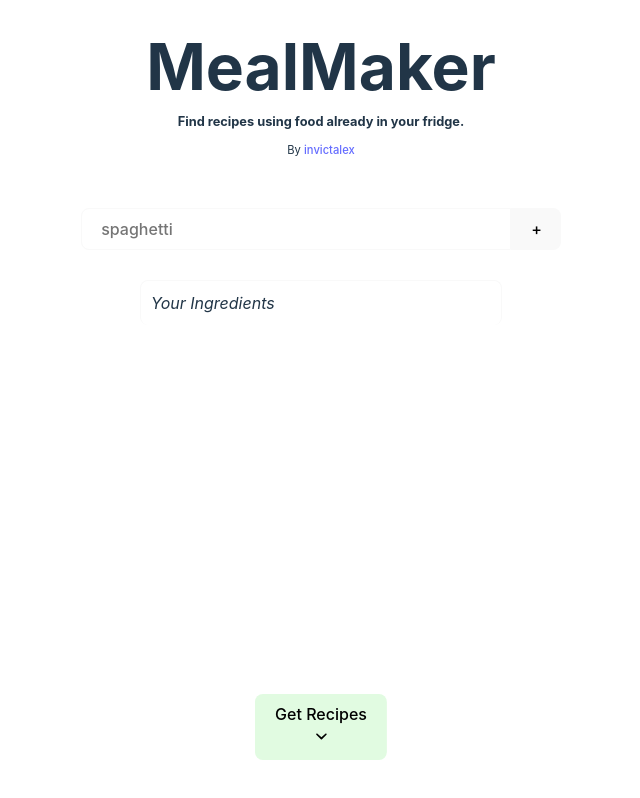
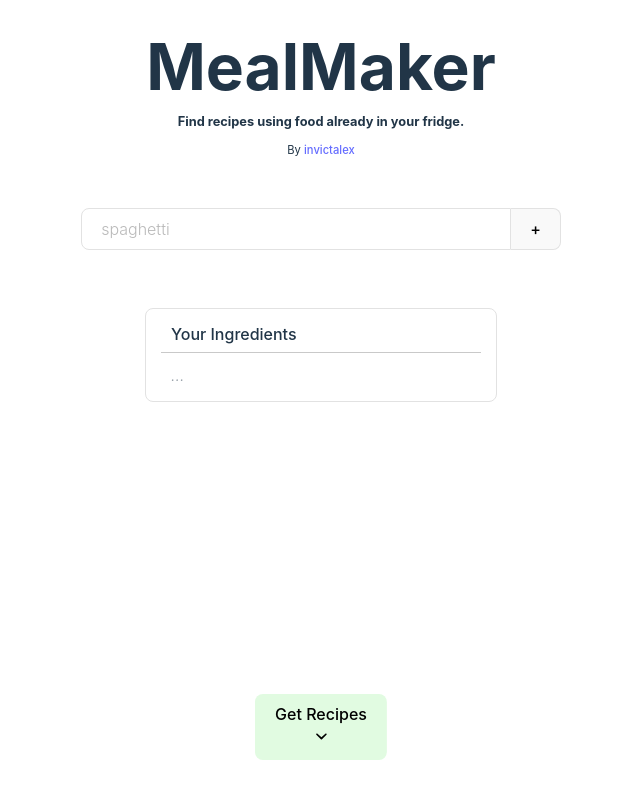
Before and after one commit to invictalex/food-finder, a React (Vite) app: page / in a window 1280 px wide. Shown: the whole page, without its empty margins (319-959 px from the left). Built offline with nearby package versions, Linux system fonts and the light colour scheme.

Commit message:
Finish cleanup

```diff
--- a/src/App.css
+++ b/src/App.css
@@ -58,7 +58,7 @@ section
 .user-input
 {
     border-radius: 8px 0px 0px 8px;
-    border: 1px solid #f9f9f9;
+    border: 1px solid #e2e2e2;
     padding: 0.6em 1.2em;
     font-size: 1em;
     font-weight: 500;
@@ -70,6 +70,8 @@ section
 button.plus{
   width: 50px;
   border-radius: 0px 8px 8px 0px;
+  border: solid 1px #e2e2e2;
+  border-left: 0;
 
 }
 
@@ -82,19 +84,18 @@ button.plus{
 
 .ingredients-list{
   margin: 30px auto;
-  width: 45%;
+  width: 40%;
   height: 60%;
   border-radius: 8px;
-  border: solid 1px #f9f9f9;
-  border-bottom: none;
+  border: solid 1px #e2e2e2;
   transition: 0.3s;
   list-style-type: none;
-  padding: 0;
+  padding: 7px 15px 4px 15px;
+  overflow: hidden;
+
 
 
 }
-
-
 
 .ingredients-placeholder, .ingredients-list-item
 {
@@ -102,22 +103,43 @@ button.plus{
   text-transform: capitalize;
   text-decoration: none;
   padding: 10px;
+
+}
+
+.ingredients-list-title
+{
+  text-align: start;
+  text-transform: capitalize;
+  text-decoration: none;
+  padding: 6px 10px 6px 10px;
+  display: flex;
+  justify-content: space-between;
+  transition: color 0.3s;
+  border-bottom: 1px solid #c9c9c9;
+  font-weight: 500;
+}
+.ingredients-placeholder
+{
+  border-bottom: none;
 }
 
 .ingredients-list-item
 {
 
-  border-bottom: 1px solid #f9f9f9;
+  border-bottom: 1px solid #e2e2e2;
   display: flex;
   justify-content: space-between;
-  transition: 0.5s;
+  transition: opacity 0.3s;
 
+}
+.ingredients-list-item:last-of-type
+{
+  border-bottom: none;
 }
 .ingredients-list-item:hover
 {
   cursor: pointer;
-  color: black;
-  background-color: #f9f9f9;
+  opacity: 0.6;
 }
 .ingredients-list-item:hover img.cancel
 {
@@ -140,3 +162,20 @@ img.cancel
   bottom: 5%;
   background-color:rgb(225, 251, 225)
 }
+
+
+input::placeholder, .ingredients-placeholder
+{
+  opacity: 0.5;
+  font-weight: 300;
+}
+
+p.notification
+{
+  margin: 0;
+  height: 20px;
+  font-size: 0.9em;
+  color:crimson;
+  padding-top: 8px;
+
+}
--- a/src/IngredientsList.jsx
+++ b/src/IngredientsList.jsx
@@ -1,11 +1,14 @@
 import React from "react"
 import cancel from "./assets/cancel.svg"
+import {
+    CSSTransition,
+    TransitionGroup,
+  } from 'react-transition-group';
+
+
 
 export default function IngredientsList(props)
 {
-
-
-
     const listOfIngredients = props.userList.map(item => (
         <li key={item} className="ingredients-list-item" onClick={() => props.handleCancel(item)}>
 
@@ -16,8 +19,10 @@ export default function IngredientsList(props)
     return(
 
         <ul className="ingredients-list">
+            <li className="ingredients-list-title">Your ingredients</li>
             {listOfIngredients.length ? listOfIngredients :
-            <li className="ingredients-placeholder" style={{fontStyle: "italic"}}>Your ingredients</li>}
+            <li className="ingredients-placeholder" style={{fontStyle: "italic"}}>...</li>}
         </ul>
+
     )
 }
--- a/src/UserIngredientsSection.jsx
+++ b/src/UserIngredientsSection.jsx
@@ -8,7 +8,8 @@ export default function UserIngredientsSection() {
 
   const [userIngredients, setUserIngredients] = useState({
     input: "",
-    list: []
+    list: [],
+    notification: ""
   })
 
   const handleChange = (event) => {
@@ -25,13 +26,20 @@ export default function UserIngredientsSection() {
   {
     event.preventDefault()
 
-    setUserIngredients((prevIng) => ({
+    userIngredients.list.includes(userIngredients.input) ?
 
-      ...prevIng,
-      list: [...prevIng.list, prevIng.input]
-    }))
+      setUserIngredients((prevIng) => ({
+        ...prevIng,
+        input: "",
+        notification: `Oops, you've already added ${userIngredients.input}!`
+      })) :
 
-    setUserIngredients((prevIng) => (prevIng))
+      setUserIngredients((prevIng) => ({
+
+        input: "",
+        list: [...prevIng.list, prevIng.input],
+        notification: ""
+      }))
 
   }
 
@@ -61,6 +69,7 @@ export default function UserIngredientsSection() {
           <button className="plus">+</button>
         </div>
       </form>
+      <p className="notification">{userIngredients.notification}</p>
 
       <IngredientsList
         userList={userIngredients.list}
```
